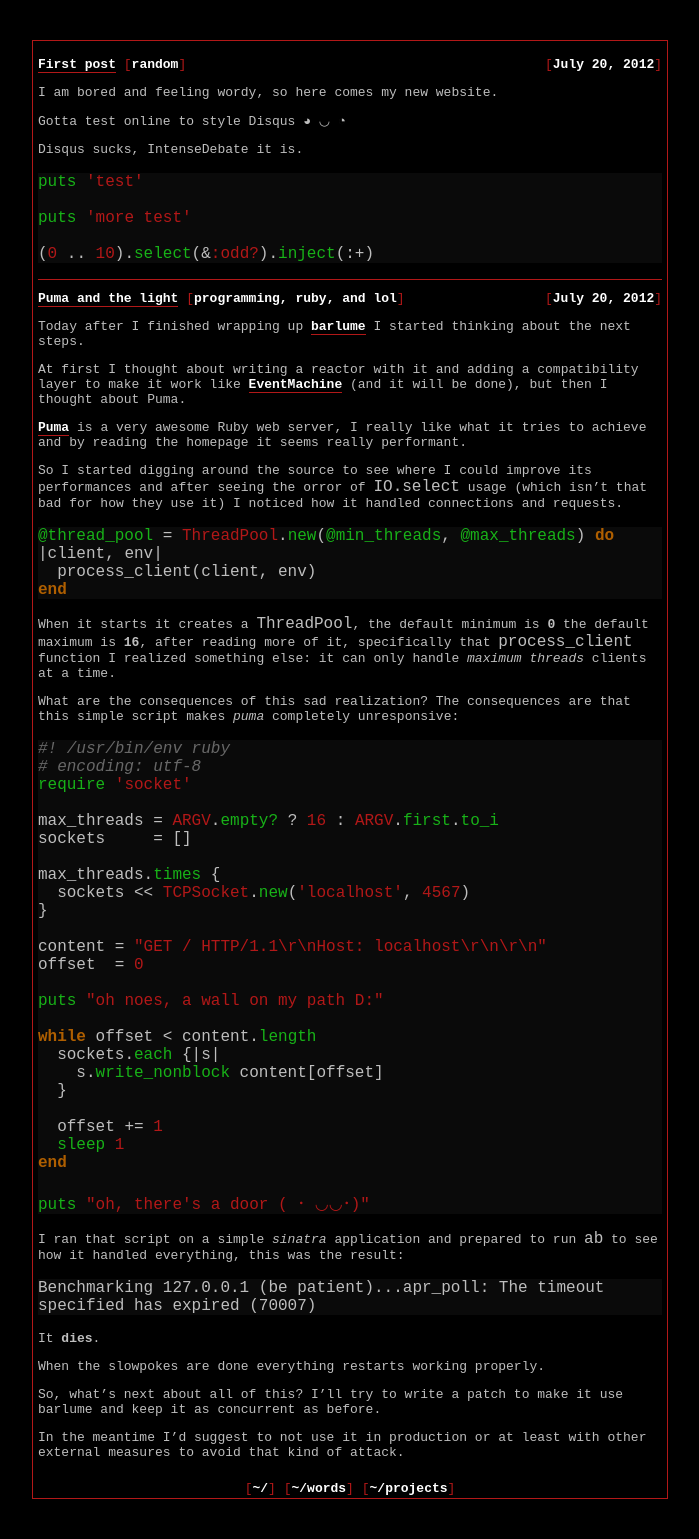
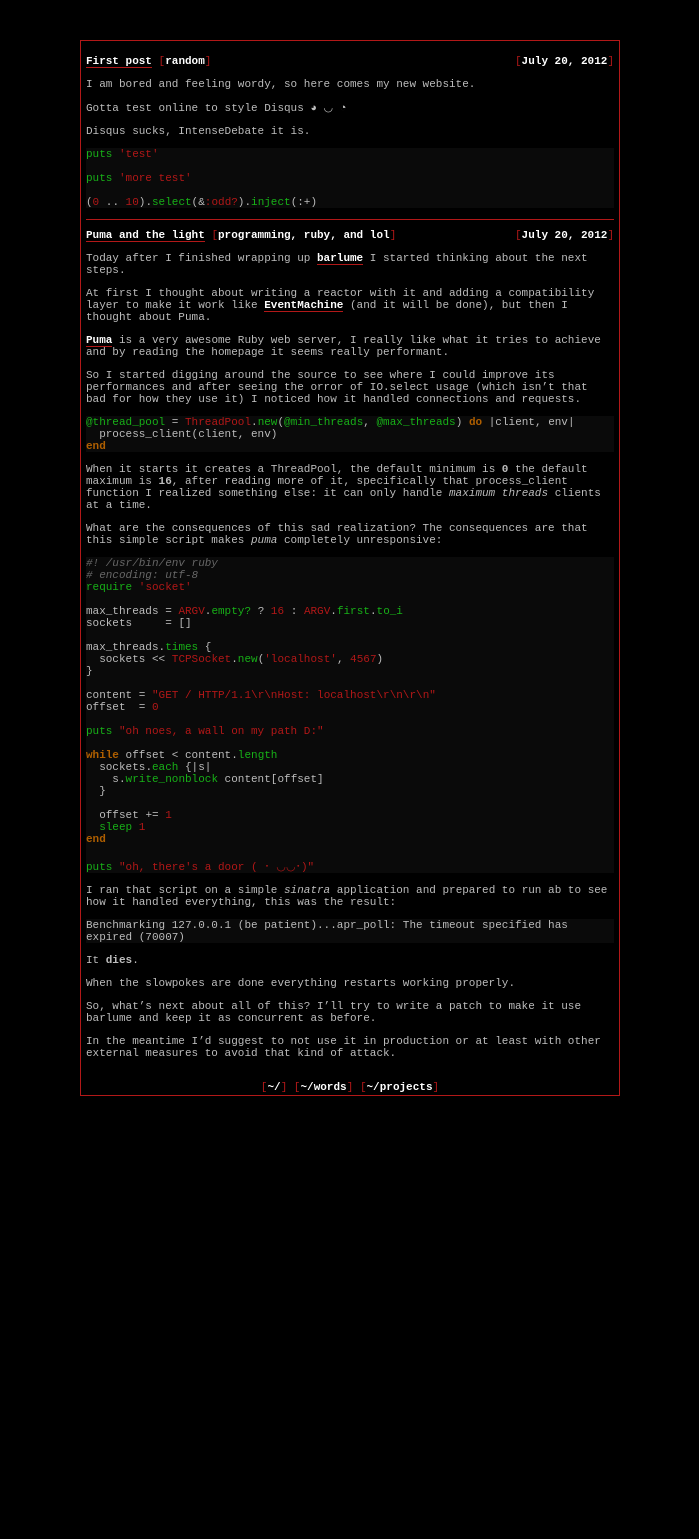
Before and after one commit to meh/meh.github.io, a Jekyll site: the page built from index.html, in a window 1280 px wide. Shown: the whole page, without its empty margins (290-989 px from the left). Built offline with Jekyll 4.4.1, drawn with Linux system fonts in a browser that asks for light colours; after the commit the page ends 1136 px from its top, so only the background shows below that.

Commit message:
style: some font size fixing

```diff
--- a/css/default.css
+++ b/css/default.css
@@ -2,7 +2,8 @@ html, body {
 	background: #000000;
 	color: #bebebe;
 
-	font-family: monospace;
+	font-family: gohufont, monospace;
+	font-size: 11px;
 }
 
 a {
@@ -15,6 +16,10 @@ a {
 h1, h2, h3, h4, h5, h6  {
 	color: #ffffff !important;
 	font-size: inherit !important;
+}
+
+pre, code {
+	font-size: 11px;
 }
 
 #container {
```
